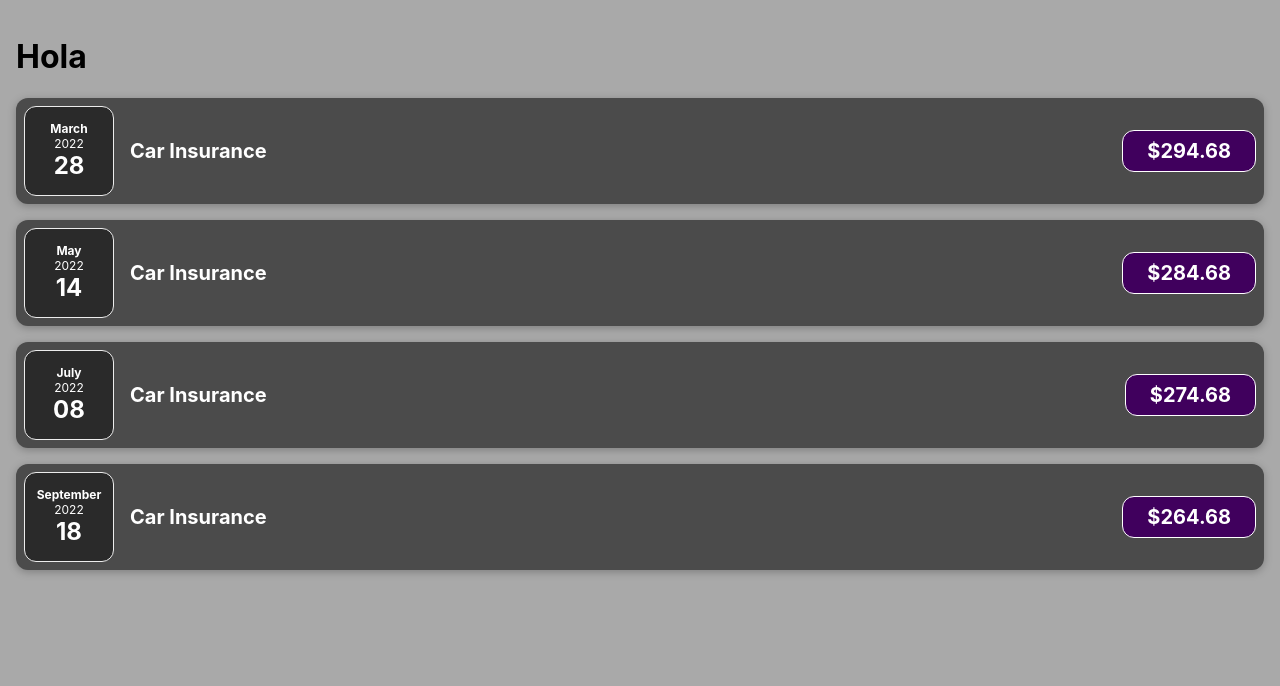
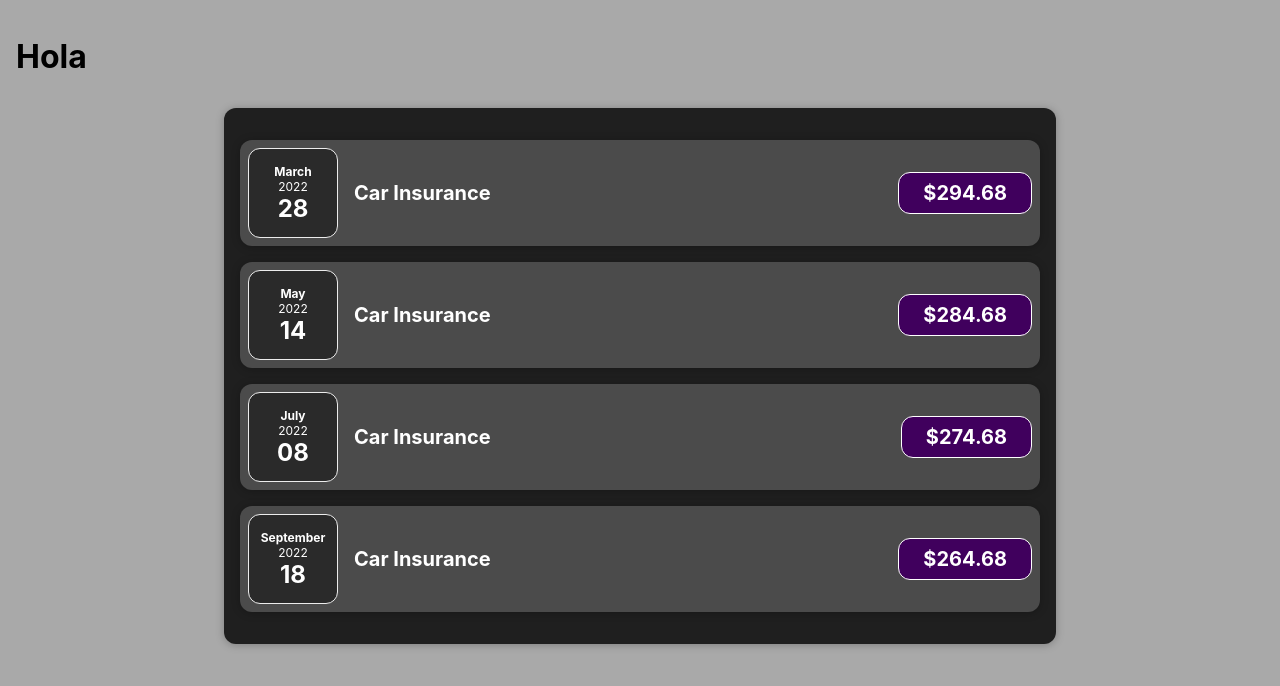
Before and after one commit to andresdev33/expenses-tracker, a React (Create React App) app: page / in a window 1280 px wide. Shown: the top 686 px of the page. Built offline with nearby package versions, Linux system fonts and the light colour scheme.

Commit message:
added component composition and props.children

```diff
--- a/src/App.js
+++ b/src/App.js
@@ -1,4 +1,4 @@
-import ExpenseItem from './components/ExpenseItem';
+import Expenses from './components/Expenses';
 
 function App() {
     const expenses = [
@@ -11,26 +11,7 @@
     return (
         <div>
             <h1>Hola</h1>
-            <ExpenseItem
-                title={expenses[0].title}
-                amount={expenses[0].amount}
-                date={expenses[0].date}
-            ></ExpenseItem>
-            <ExpenseItem
-                title={expenses[1].title}
-                amount={expenses[1].amount}
-                date={expenses[1].date}
-            ></ExpenseItem>
-            <ExpenseItem
-                title={expenses[2].title}
-                amount={expenses[2].amount}
-                date={expenses[2].date}
-            ></ExpenseItem>
-            <ExpenseItem
-                title={expenses[3].title}
-                amount={expenses[3].amount}
-                date={expenses[3].date}
-            ></ExpenseItem>
+            <Expenses expenses={expenses} />
         </div>
     );
 }
--- /dev/null
+++ b/src/components/Card.css
@@ -0,0 +1,4 @@
+.card {
+    border-radius: 12px;
+    box-shadow: 0 1px 8px rgba(0, 0, 0, 0.25);
+}
--- /dev/null
+++ b/src/components/Card.js
@@ -0,0 +1,7 @@
+import './Card.css';
+
+export default function Card(props) {
+    const { children, className } = props;
+    const classes = 'card ' + className;
+    return <div className={classes}>{children}</div>;
+}
--- a/src/components/ExpenseItem.css
+++ b/src/components/ExpenseItem.css
@@ -2,10 +2,8 @@
     display: flex;
     justify-content: center;
     align-items: center;
-    box-shadow: 0 2px 8px rgba(0, 0, 0, 0.25);
     padding: 0.5rem;
     margin: 1rem 0;
-    border-radius: 12px;
     background-color: #4b4b4b;
 }
 
--- a/src/components/ExpenseItem.js
+++ b/src/components/ExpenseItem.js
@@ -1,3 +1,4 @@
+import Card from './Card';
 import ExpenseDate from './ExpenseDate';
 import './ExpenseItem.css';
 
@@ -5,13 +6,13 @@
     const { date, title, amount } = props;
 
     return (
-        <div className='expense-item'>
+        <Card className='expense-item'>
             <ExpenseDate date={date} />
             <div className='expense-item__description'>
                 <h2>{title}</h2>
                 <div className='expense-item__price'>${amount}</div>
             </div>
-        </div>
+        </Card>
     );
 }
 
--- /dev/null
+++ b/src/components/Expenses.css
@@ -0,0 +1,7 @@
+.expenses {
+    padding: 1rem;
+    background-color: rgb(31, 31, 31);
+    margin: 2rem auto;
+    width: 50rem;
+    max-width: 95%;
+}
--- /dev/null
+++ b/src/components/Expenses.js
@@ -0,0 +1,31 @@
+import Card from './Card';
+import ExpenseItem from './ExpenseItem';
+import './Expenses.css';
+
+export default function Expenses(props) {
+    const { expenses } = props;
+    return (
+        <Card className='expenses'>
+            <ExpenseItem
+                title={expenses[0].title}
+                amount={expenses[0].amount}
+                date={expenses[0].date}
+            ></ExpenseItem>
+            <ExpenseItem
+                title={expenses[1].title}
+                amount={expenses[1].amount}
+                date={expenses[1].date}
+            ></ExpenseItem>
+            <ExpenseItem
+                title={expenses[2].title}
+                amount={expenses[2].amount}
+                date={expenses[2].date}
+            ></ExpenseItem>
+            <ExpenseItem
+                title={expenses[3].title}
+                amount={expenses[3].amount}
+                date={expenses[3].date}
+            ></ExpenseItem>
+        </Card>
+    );
+}
```
